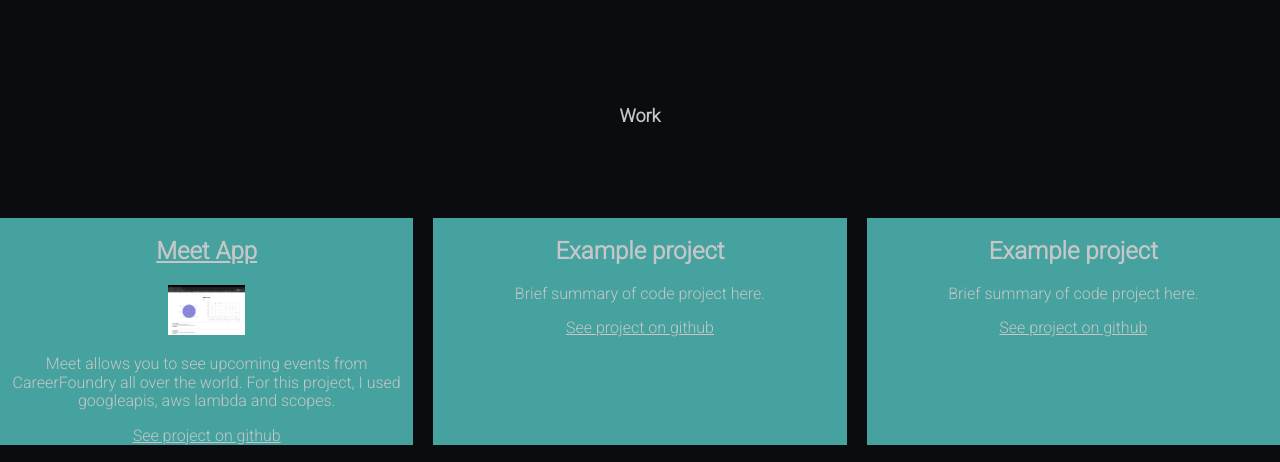
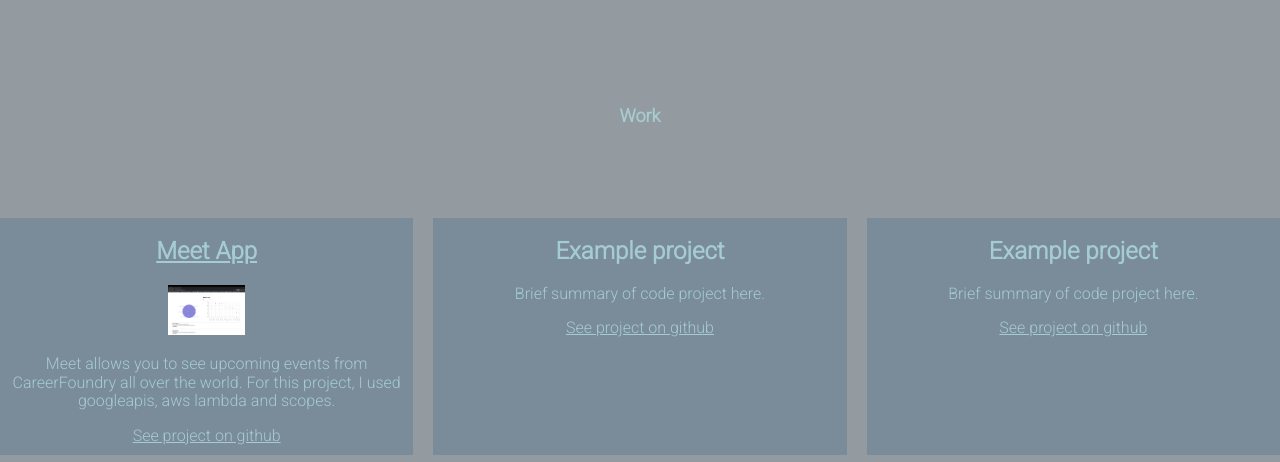
Before and after one commit to SethSingletary/Porfolio, a website: page work.html in a window 1280 px wide. Shown: the part 336-798 px from the top of the page. Drawn offline with nearby package versions, Linux system fonts and the light colour scheme.

Commit message:
updates styles

```diff
--- a/styles/styles.css
+++ b/styles/styles.css
@@ -1,8 +1,8 @@
 :root {
-  --primary-color:#0b0c10;
-  --secondary-color: #1f2833;
-  --main-text-color: #c5c6c7;
-  --hover-color: #45a29e;
+  --primary-color:#949BA0;
+  --secondary-color: #7A8B99;
+  --main-text-color: #A5CCD1;
+  --hover-color: #BCD4DE;
   --bold-color: #66fcf1;
   --white: #fff;
   --black: #000;
@@ -101,7 +101,8 @@ thead{
 
 }
 .grid_item{
-  background-color: var(--hover-color);
+  background-color: var(--secondary-color);
+  padding-bottom: 10px;
 }
 #logo{
     position: relative;
--- a/work.html
+++ b/work.html
@@ -5,7 +5,7 @@
         <meta name="viewport" content="width=device-width, initial-scale=1">
         <link rel="preconnect" href="https://fonts.googleapis.com"><link rel="preconnect" href="https://fonts.gstatic.com" crossorigin><link href="https://fonts.googleapis.com/css2?family=Roboto:wght@300&display=swap" rel="stylesheet">
         <link rel="stylesheet" type="text/css" href="https://cdnjs.cloudflare.com/ajax/libs/normalize/8.0.0/normalize.min.css">
-        <link rel="stylesheet" type="text/css" href="styles/style.production.css">
+        <link rel="stylesheet" type="text/css" href="styles/styles.css">
     </head>
     <body>
 
```
Also changed, not shown: about.html (+1 -1 lines), contact.html (+2 -3 lines), index.html (+1 -1 lines).
